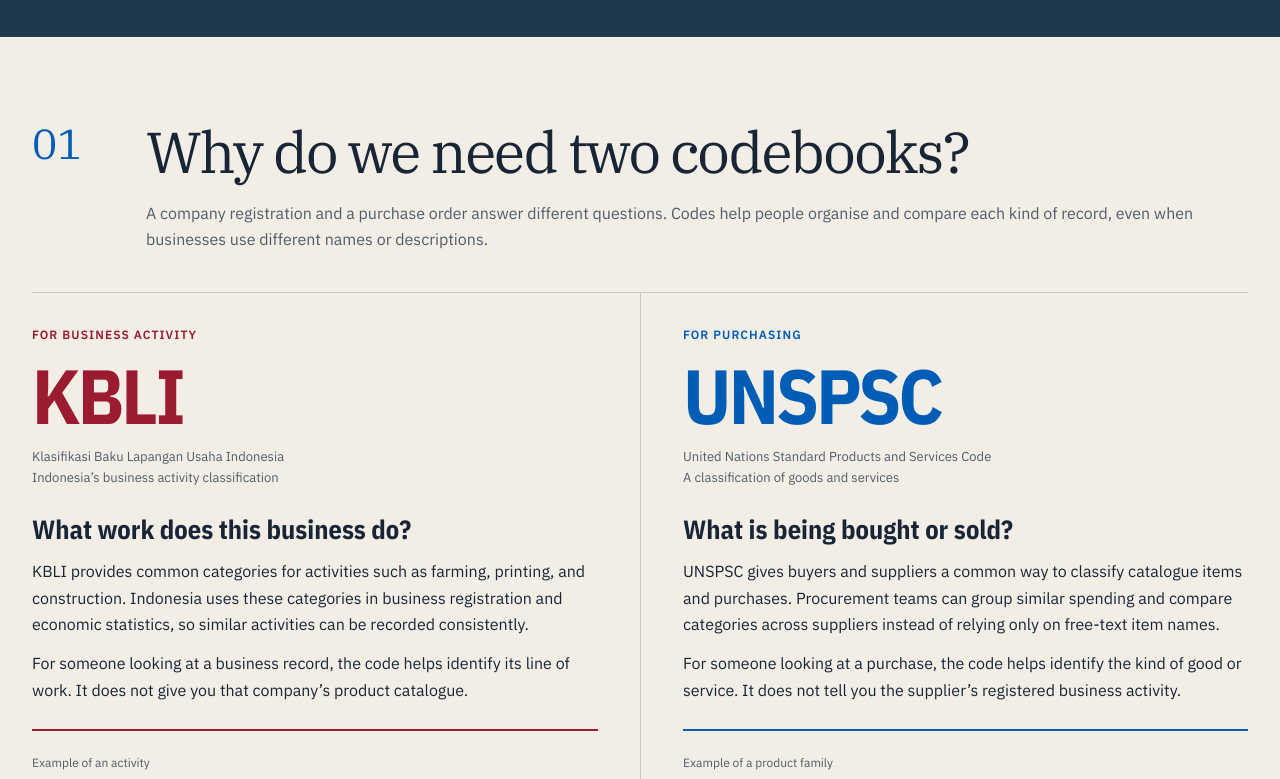
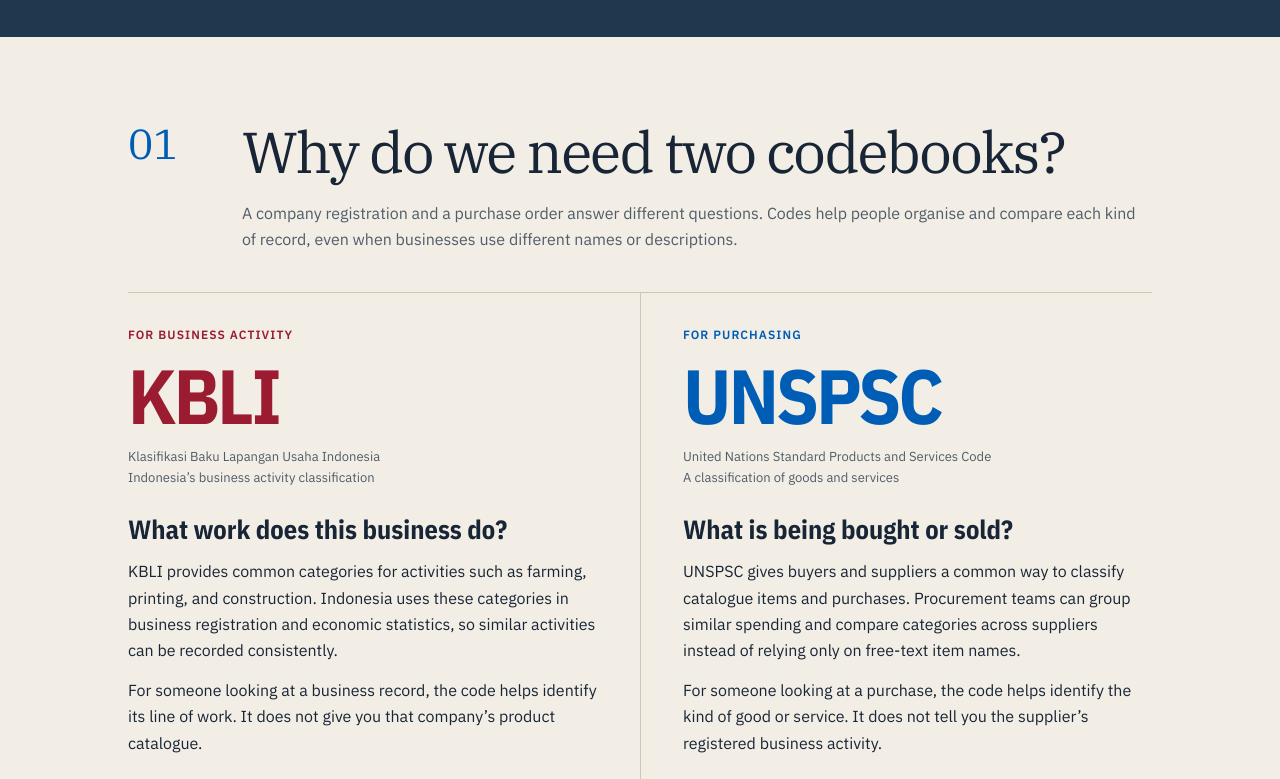
Before and after one commit to zulfahmi-ardiansah/pub-qode-book, a plain HTML site: page index.html in a window 1280 px wide. Shown: the part 724-1503 px from the top of the page. Drawn offline with nearby package versions, Linux system fonts and the light colour scheme.

Commit message:
style: update container max-width

```diff
--- a/index.html
+++ b/index.html
@@ -29,7 +29,7 @@
     a:focus-visible,button:focus-visible,summary:focus-visible { outline:3px solid var(--focus); outline-offset:5px; }
     svg { flex:none; }
     code,pre,.code { font-family:'IBM Plex Mono',ui-monospace,monospace; }
-    .container { width:min(100% - 64px,1240px); margin-inline:auto; }
+    .container { width:min(100% - 64px, 1024px); margin-inline:auto; }
     .skip { position:fixed; top:-100px; left:12px; z-index:100; background:var(--sheet); padding:10px 15px; }
     .skip:focus { top:10px; }
     .label { font-size:12px; font-weight:600; letter-spacing:.09em; text-transform:uppercase; }
```
